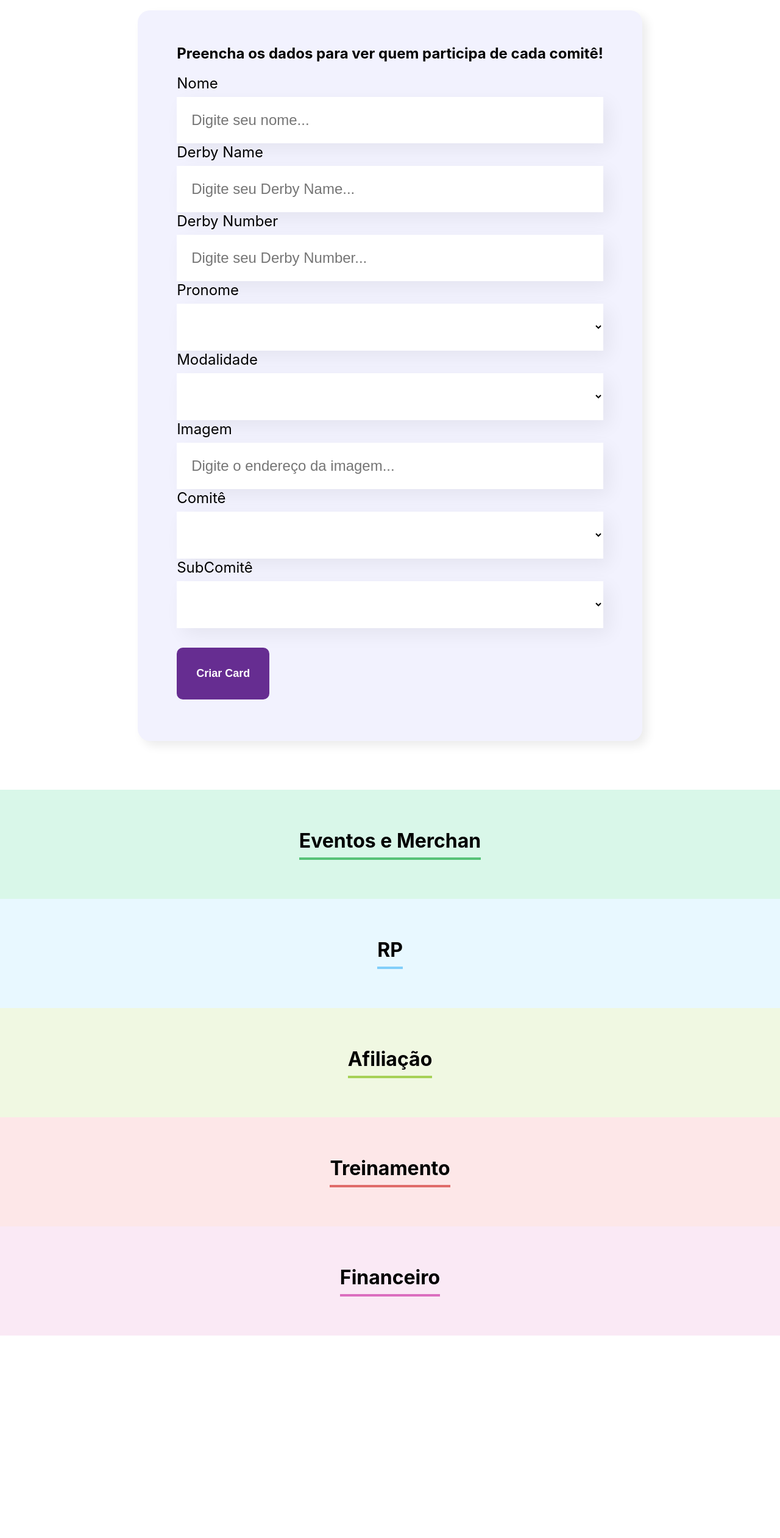
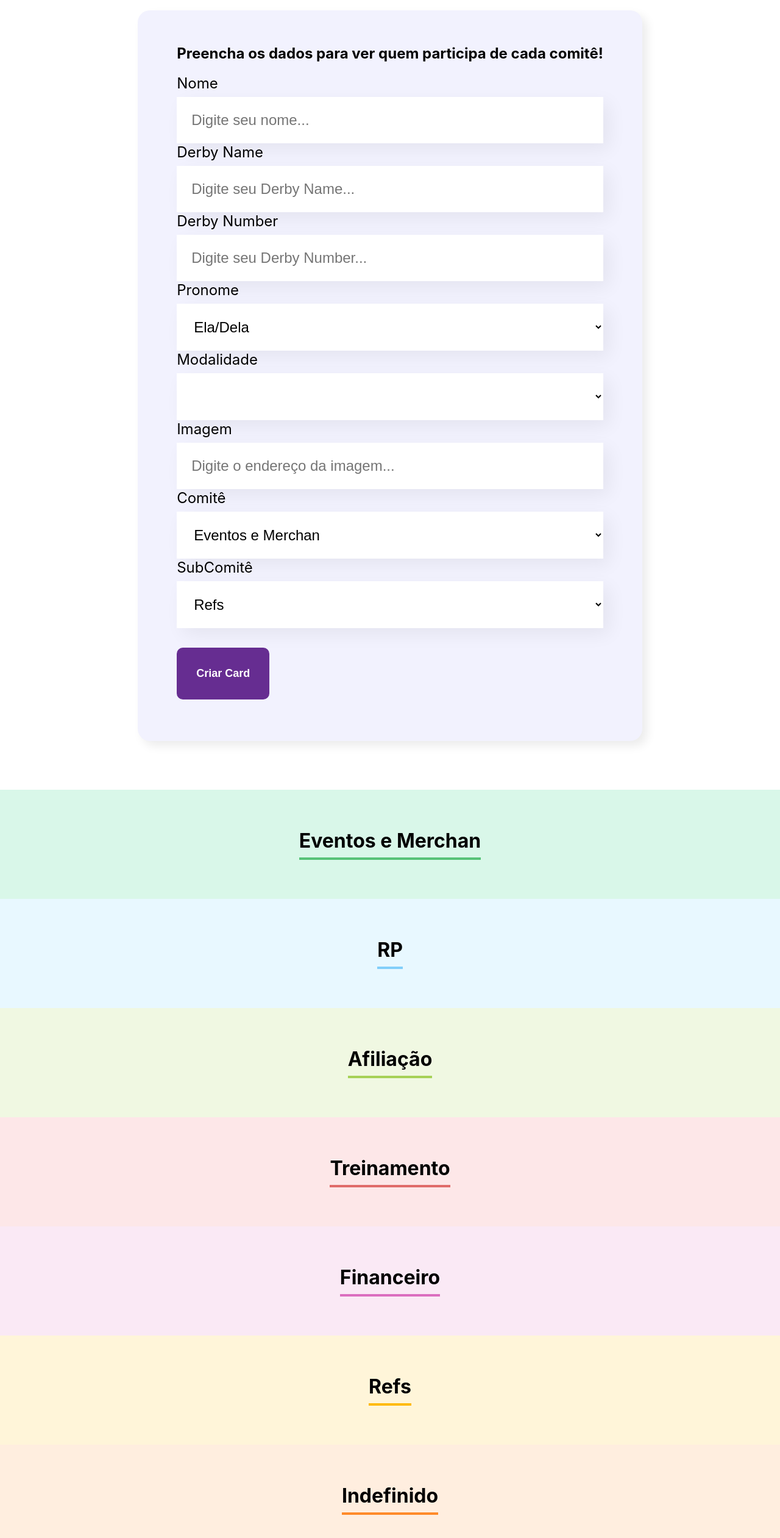
Before and after one commit to JanainaSoul/react-organo-ladies, a React (Create React App) app: page / in a window 1280 px wide. Shown: the part 471-2993 px from the top of the page at 61% size. Before the commit the page ends 2661 px from the top, so only its background shows below. Built offline with nearby package versions, Linux system fonts and the light colour scheme.

Commit message:
refatorando o codigo duplicado

```diff
--- a/src/App.js
+++ b/src/App.js
@@ -5,6 +5,41 @@ import Formulario from './componentes/Formulario';
 import Comite from './componentes/Comite/index.js';
 
 function App() {
+
+  const pronomes = [
+
+    {
+    nome:'Ela/Dela',
+    },
+    {
+    nome:'Ele/Dele',
+    },
+    {
+    nome:'Elu/Delu',
+    }
+]
+
+const modalidades = [
+  {
+    nome:'',
+  },
+  {
+    nome:'Recreativo',
+  },
+  {
+    nome:'Competitivo',
+  },
+  {
+    nome:'Arbitragem',
+  },
+  {
+    nome:'Licença'
+  },
+  {
+    nome: 'Ainda não escolhi'
+  }
+]
+
 
   const comites = [
     {
@@ -31,9 +66,31 @@ function App() {
       nome: 'Financeiro',
       corPrimaria: '#DB6EBF',
       corSecundaria: '#FAE9F5'
+    },
+    {
+      nome: 'Refs',
+      corPrimaria: '#FFBA05',
+      corSecundaria: '#FFF5D9'
+    },
+    {
+      nome: 'Indefinido',
+      corPrimaria: '#FF8A29',
+      corSecundaria: '#FFEEDF'
     }
+  ]
 
+    const subcomites = [
+    {
+      nome: 'Refs',
+      corPrimaria: '#FFBA05',
+      corSecundaria: '#FFF5D9'
+    },
+    {
+      nome: 'Não se aplica',
+
+    }
   ]
+
 
   const [membros, setMembros ] = useState('')
   const aoNovoMembroCadastrado =(membro) => {
@@ -44,7 +101,13 @@ function App() {
   return (
     <div className="App">
       <Banner/>
-      <Formulario novoMembroCadastrado={membro => aoNovoMembroCadastrado(membro)}/>
+      <Formulario
+      pronomes={pronomes.map(pronome => pronome.nome)}
+      modalidades={modalidades.map(modalidade => modalidade.nome)}
+      comites={comites.map(comite => comite.nome)}
+      subcomites={subcomites.map(subcomite => subcomite.nome)}
+      novoMembroCadastrado={membro => aoNovoMembroCadastrado(membro)}
+      />
       {comites.map(comite => <Comite key={comite.nome} nome={comite.nome} corPrimaria={comite.corPrimaria} corSecundaria={comite.corSecundaria}/>)}
 
 
--- a/src/componentes/Formulario/index.js
+++ b/src/componentes/Formulario/index.js
@@ -11,29 +11,8 @@ import './Formulario.css'
 
 const Formulario = (props) => {
 
-    const pronomes = [
-        '',
-        'Ela/Dela',
-        'Ele/Dele',
-        'Elu/Delu',
-    ]
 
-    const modalidades = [
-        '',
-        'Recreativo',
-        'Competitivo',
-        'Arbitragem',
-        'Licença'
-    ]
 
-    const comites = [
-        '',
-        'Eventos e Merchan',
-        'RP',
-        'Afiliação',
-        'Treinamento',
-        'Financeiro',
-    ]
 
     const subcomites = [
         '',
@@ -96,14 +75,14 @@ const Formulario = (props) => {
                 <ListaSuspensaPronomes
                     obrigatorio={true}
                     label="Pronome"
-                    pronomes={pronomes}
+                    pronomes={props.pronomes}
                     valor={pronome}
                     aoPreencher={valor => setPronome(valor)}
                     />
                 <ListaSuspensaModalidades
                     obrigatorio={true}
                     label="Modalidade"
-                    modalidades={modalidades}
+                    modalidades={props.modalidades}
                     valor={modalidade}
                     aoPreencher={valor => setModalidade(valor)}
                     />
@@ -117,15 +96,15 @@ const Formulario = (props) => {
                 <ListaSuspensaComites
                     obrigatorio={true}
                     label="Comitê"
-                    comites={comites}
-                    valor={comites}
+                    comites={props.comites}
+                    valor={comite}
                     aoPreencher={valor => setComites(valor)}
                     />
 
                 <ListaSuspensaSubComites
                     obrigatorio={true}
                     label="SubComitê"
-                    subcomites={subcomites}
+                    subcomites={props.subcomites}
                     valor={subcomite}
                     aoPreencher={valor => setSubComite(valor)}
                     />
--- a/src/componentes/ListaSuspensaComites/index.js
+++ b/src/componentes/ListaSuspensaComites/index.js
@@ -7,6 +7,7 @@ const ListaSuspensaComites = (props) => {
             <label>{props.label}</label>
             <select onChange={evento => props.aoPreencher(evento.target.value)} required={props.obrigatorio} value={props.value}>
                 {props.comites.map(item => <option key={item}>{item}</option>)}
+
             </select>
         </div>
 
```
